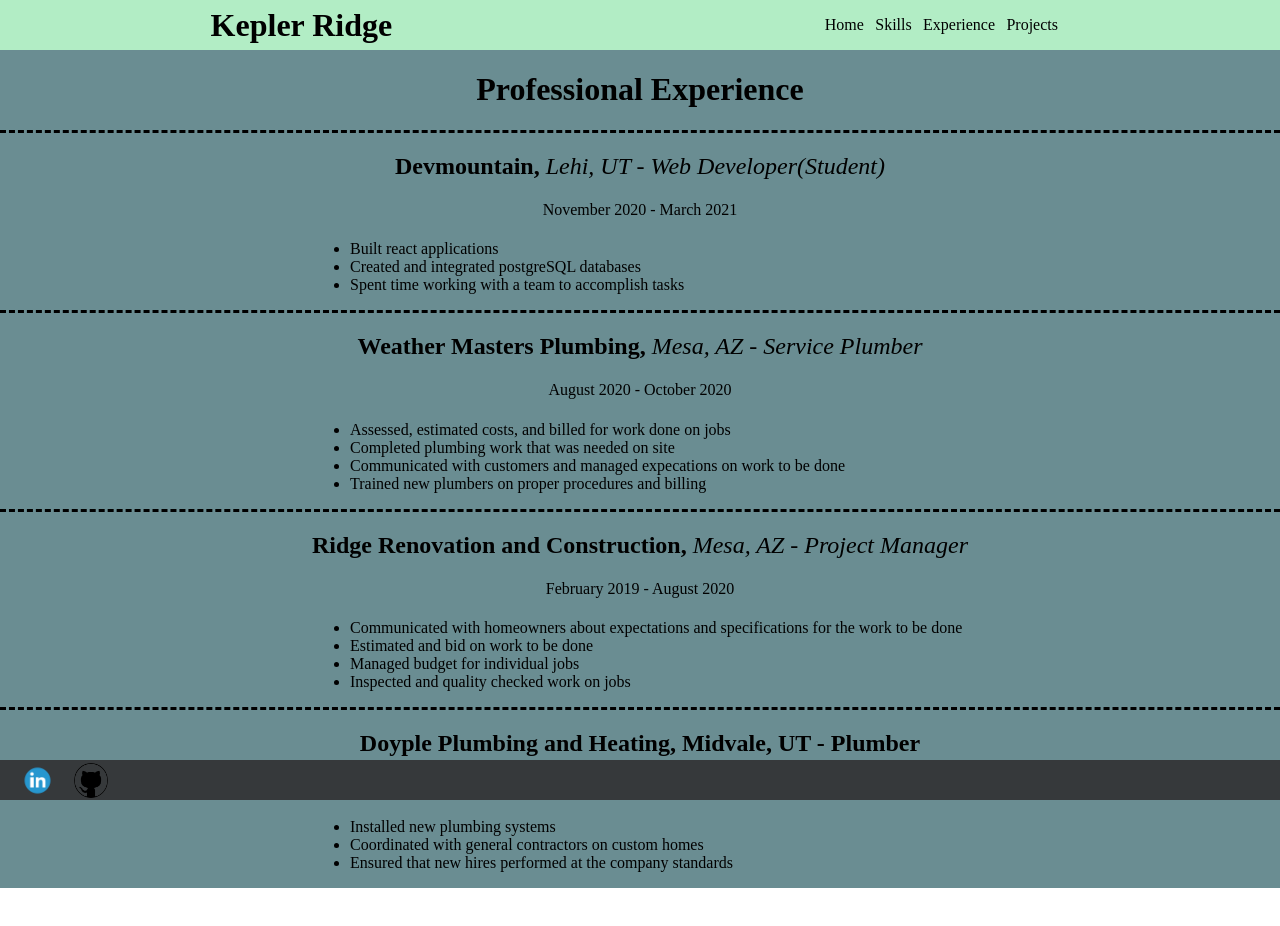
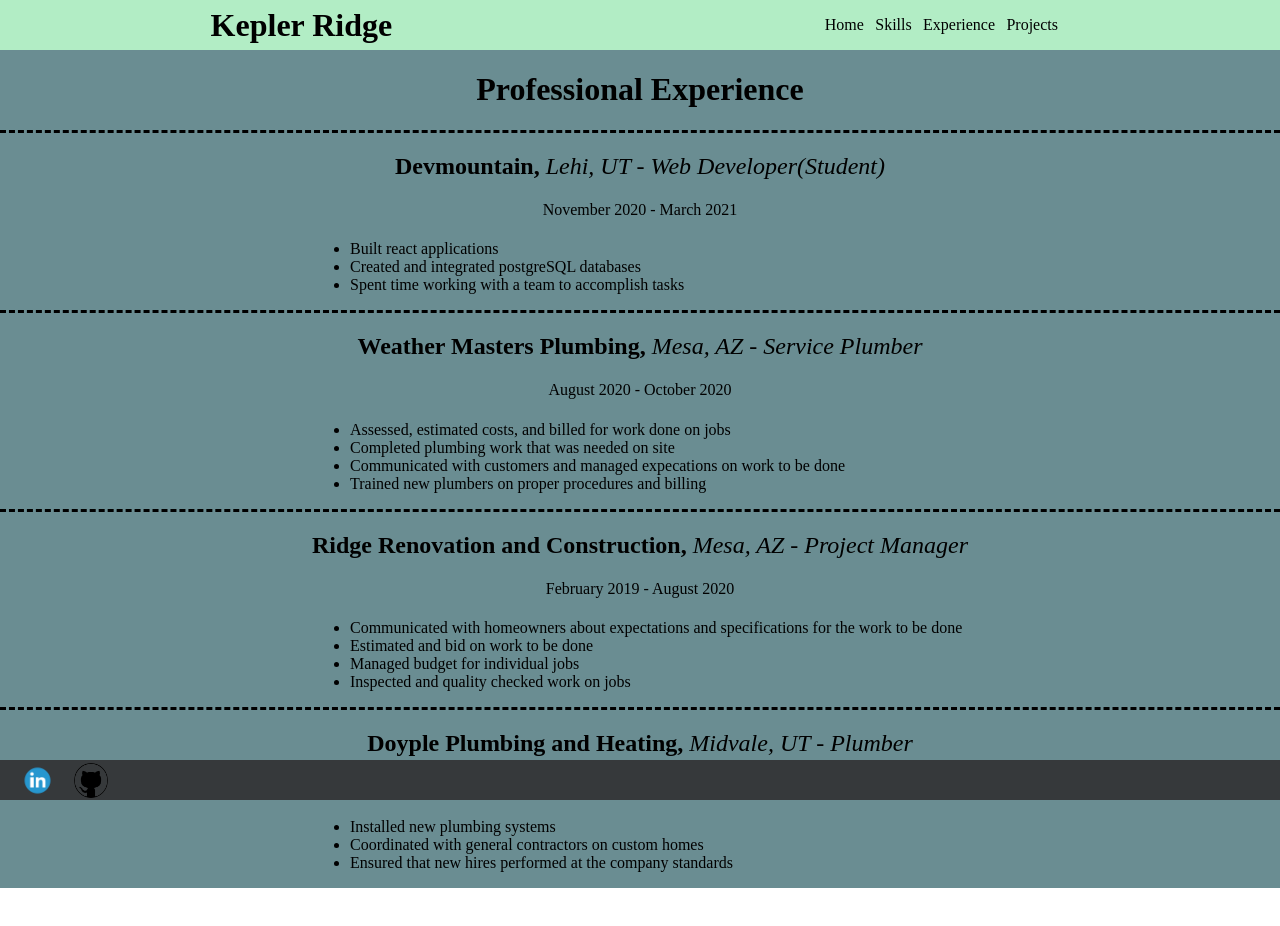
Before and after one commit to keplerridge/keplers-portfolio, a React (Create React App) app: page /experience in a window 1280 px wide. Built offline with nearby package versions, Linux system fonts and the light colour scheme.

Commit message:
fixed lettering sttyling in experience

```diff
--- a/src/components/Experience/Experience.css
+++ b/src/components/Experience/Experience.css
@@ -40,3 +40,12 @@
 .job4 h4 {
     font-weight: lighter;
 }
+
+.job4 h2 span {
+    font-weight: normal;
+    font-style: italic;
+}
+
+.job4 h4 {
+    font-weight: lighter;
+}
```
